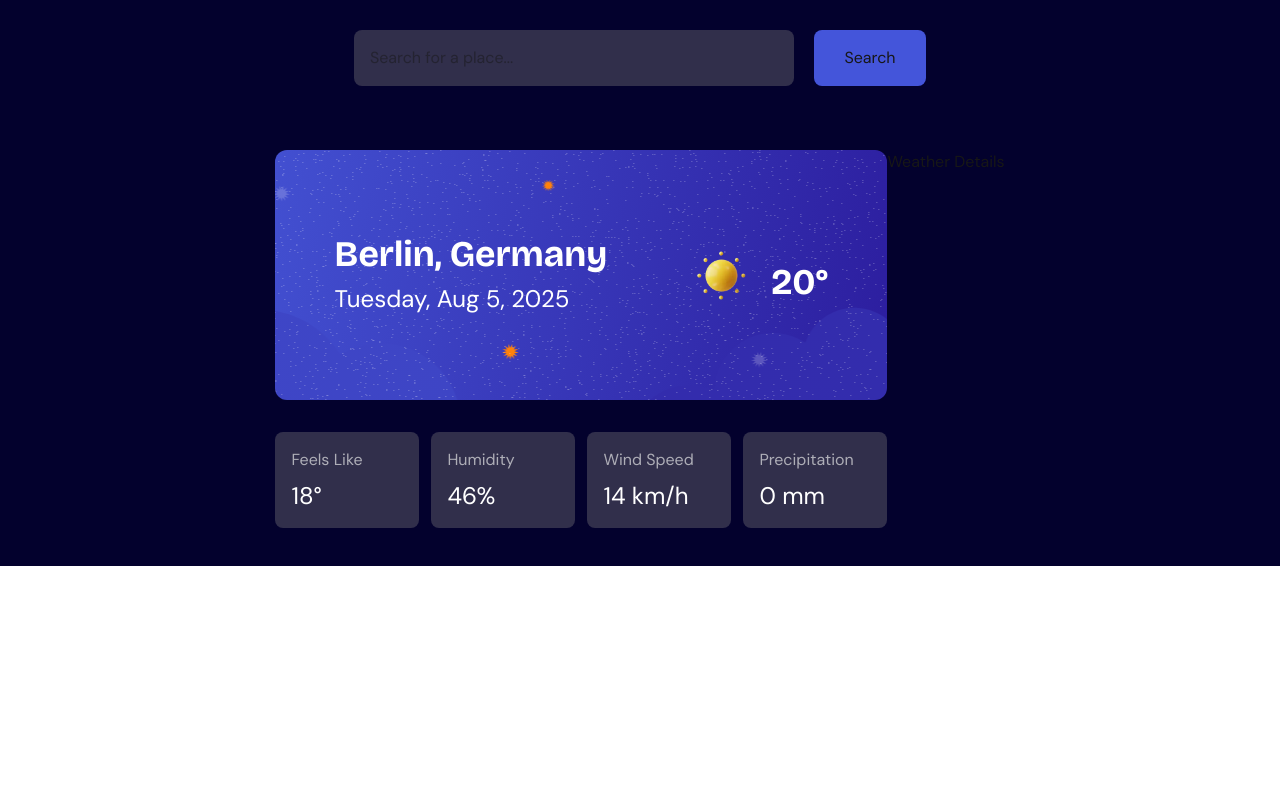
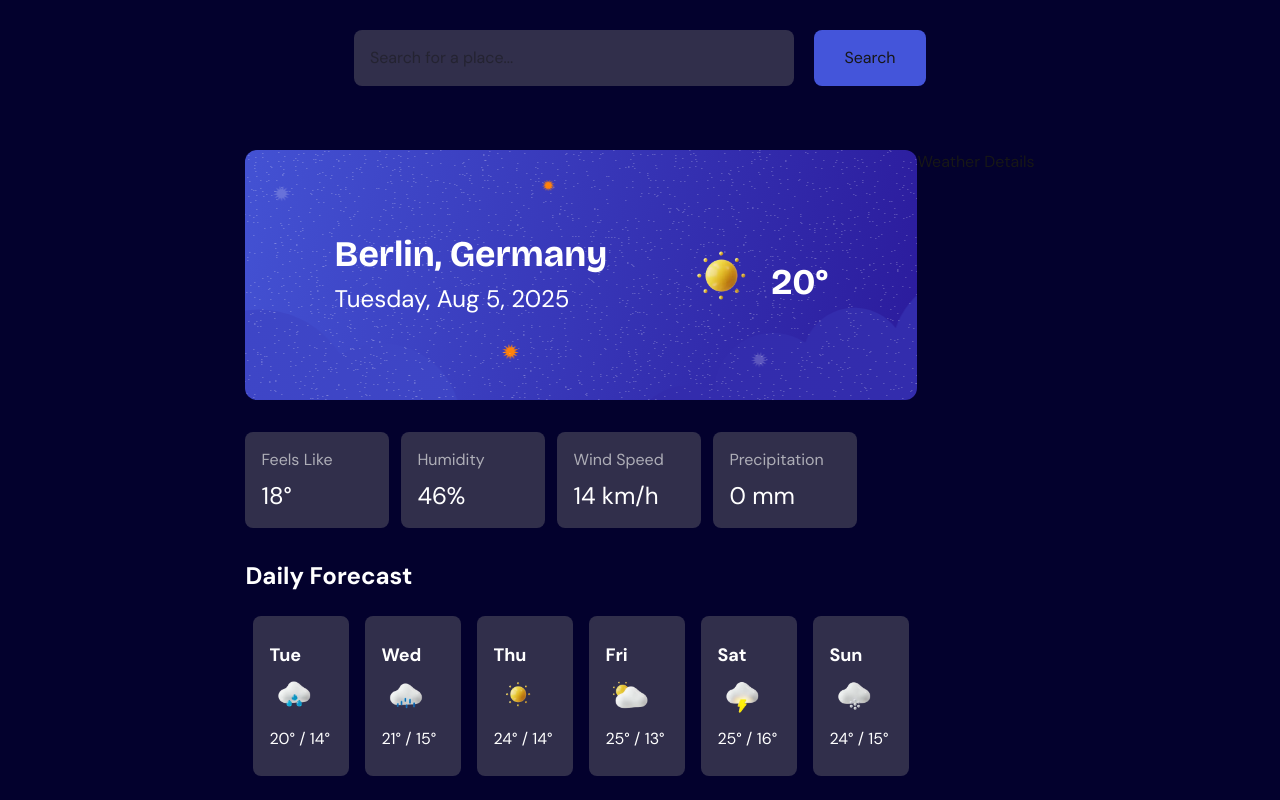
Before and after one commit to CHEGEBB/weather-app, a Next.js app: page / in a window 1280 px wide. Shown: the part 234-1034 px from the top of the page. Before the commit the page ends 800 px from the top, so only its background shows below. Built offline with nearby package versions, Linux system fonts and the light colour scheme.

Commit message:
Add daily forecast cards with weather data and icons to WeatherPage

```diff
--- a/app/page.tsx
+++ b/app/page.tsx
@@ -11,6 +11,58 @@ function WeatherPage() {
   const handleChange = (event: React.ChangeEvent<HTMLSelectElement>) => {
     setSelectedValue(event.target.value);
   };
+
+  const options = [
+    {
+      index:1,
+      day:'Tue',
+      weather:'rain',
+      high:'20°',
+      low:'14°',
+      icon:'/assets/images/icon-rain.webp'
+    },
+    {
+      index:2,
+      day:'Wed',
+      weather:'drizzle',
+      high:'21°',
+      low:'15°',
+      icon:'/assets/images/icon-drizzle.webp'
+    },
+    {
+      index:3,
+      day:'Thu',
+      weather:'sunny',
+      high:'24°',
+      low:'14°',
+      icon:'/assets/images/icon-sunny.webp'
+    },
+    {
+      index:4,
+      day:'Fri',
+      weather:'partly-cloudy',
+      high:'25°',
+      low:'13°',
+      icon:'/assets/images/icon-partly-cloudy.webp'
+    },
+    {
+      index:5,
+      day:'Sat',
+      weather:'storm',
+      high:'25°',
+      low:'16°',
+      icon:'/assets/images/icon-storm.webp'
+    },
+    {
+      index:6,
+      day:'Sun',
+      weather:'snowy',
+      high:'24°',
+      low:'15°',
+      icon:'/assets/images/icon-snow.webp'
+    }
+
+  ]
   return (
     <div className='bg-[#03012d] align-center flex flex-column justify-center min-h-screen'>
     <div className="main-content">
@@ -96,7 +148,23 @@ function WeatherPage() {
             </div>
           </div>
 
-          <div className="forecast-cards"></div>
+          <div className="forecast-cards">
+            <p className='text-white text-2xl font-bold mt-8 mb-4'>Daily Forecast</p>
+            <div className="cards-forecast flex flex-row">
+              {options.map((option) => (
+                <div key={option.index} className="forecast-card flex flex-col justify-center align-center bg-[#312f4b] rounded-lg p-4 m-2 w-24 h-40">
+                  <p className='text-white text-lg font-bold'>{option.day}</p>
+                  <Image
+                    src={option.icon}
+                    alt={`${option.weather} icon`}
+                    width={50}
+                    height={50}
+                  />
+                  <p className='text-white text-md mt-2'>{option.high} / {option.low}</p>
+                </div>
+              ))}
+            </div>
+          </div>
         </div>
         <div className="right-card">
           <div className="details-card">
```
